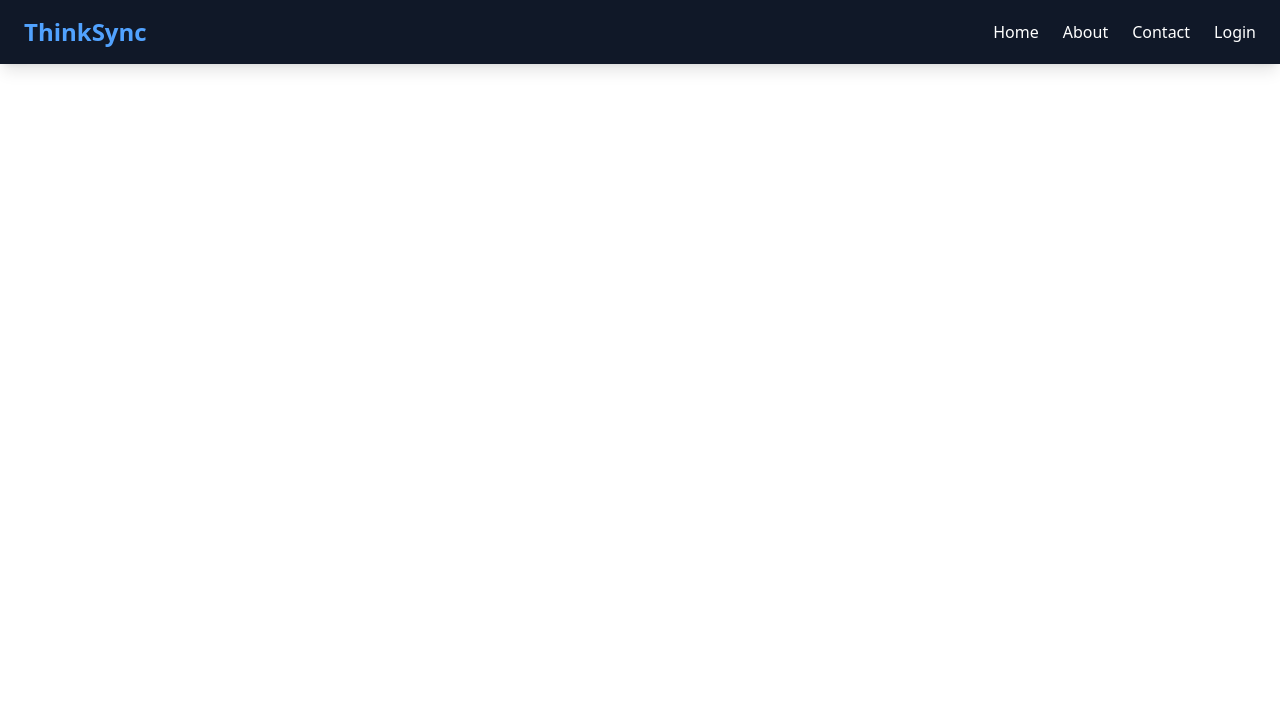
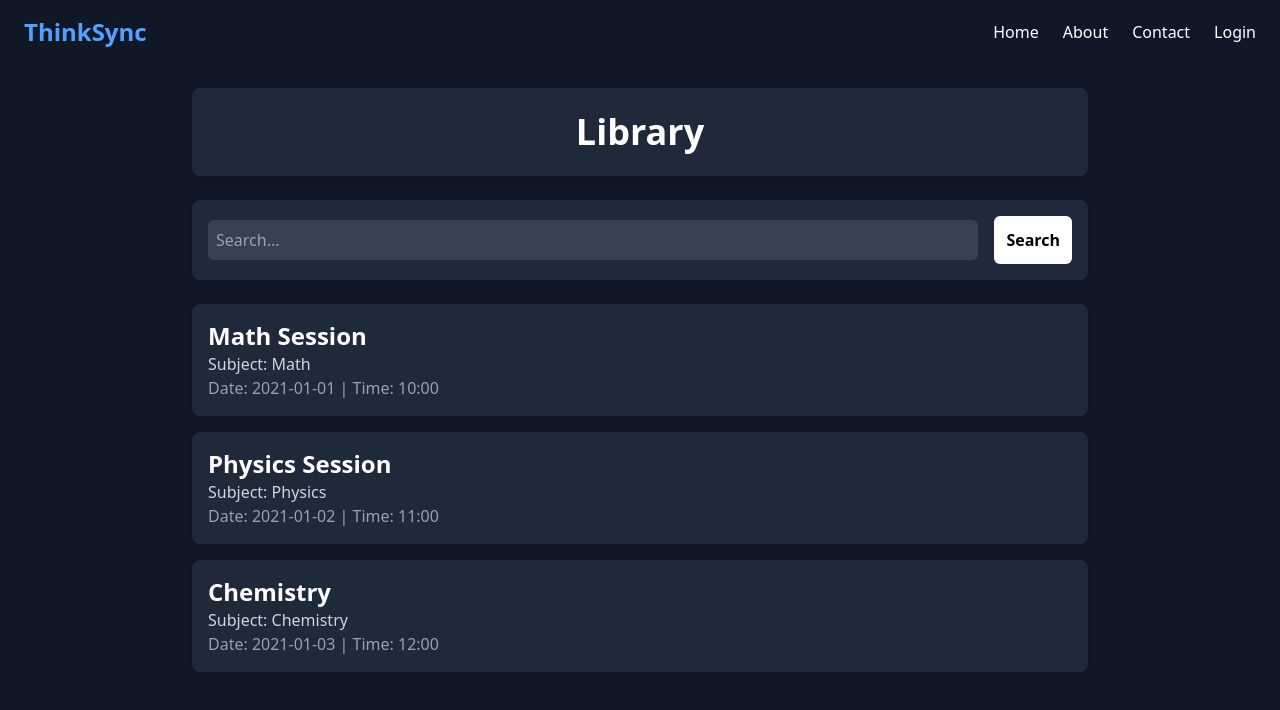
Before and after one commit to Moeed-Chughtai/ICHack25, a React (Vite) app in the folder frontend/: page /library in a window 1280 px wide. Shown: the top 710 px of the page. Built offline with nearby package versions, Linux system fonts and the light colour scheme.

Commit message:
things happen

```diff
--- a/frontend/src/App.jsx
+++ b/frontend/src/App.jsx
@@ -5,6 +5,7 @@ import Navbar from './components/Navbar'
 import Home from './pages/Home'
 import Report from './pages/Report'
 import Analysis from './pages/Analysis'
+import Library from './pages/Library'
 
 import { BrowserRouter as Router, Routes, Route } from "react-router-dom";
 
@@ -20,6 +21,7 @@ function App() {
         <Route path="/" element={<Home />} />
         <Route path="/analysis" element={<Analysis />} />
         <Route path="/report" element={<Report />} />
+        <Route path="/library" element={<Library />} />
         {/* <Route path="/" element={<Contact />} /> */}
       </Routes>
     </Router>
--- /dev/null
+++ b/frontend/src/data/Sessions.json
@@ -0,0 +1,22 @@
+{"sessions":
+{
+    "1": {
+        "title": "Math Session",
+        "subject": "Math",
+        "date": "2021-01-01",
+        "time": "10:00"
+    },
+    "2": {
+        "title": "Physics Session",
+        "subject": "Physics",
+        "date": "2021-01-02",
+        "time": "11:00"
+    },
+    "3": {
+        "title": "Chemistry",
+        "subject": "Chemistry",
+        "date": "2021-01-03",
+        "time": "12:00"
+    }
+}
+}
--- a/frontend/src/pages/Library.jsx
+++ b/frontend/src/pages/Library.jsx
@@ -1,11 +1,53 @@
-import React from 'react'
+import React, { useState } from "react";
+import sessionData from "../data/Sessions.json";
 
 const Library = () => {
+  const [searchTerm, setSearchTerm] = useState("");
+  const [filter, setFilter] = useState("");
+
+  const sessions = sessionData.sessions;
+
+  const filteredSessions = Object.values(sessions).filter(session =>
+    session.title.toLowerCase().includes(searchTerm.toLowerCase()) ||
+    session.subject.toLowerCase().includes(searchTerm.toLowerCase())
+  );
+
   return (
-    <div>
+    <div className="bg-gray-900 text-white min-h-screen p-6 flex flex-col items-center">
+      <div className="bg-gray-800 p-6 rounded-lg shadow-lg w-full max-w-4xl text-center mb-6">
+        <h2 className="text-4xl font-bold text-white">Library</h2>
+      </div>
 
+      <div className="w-full max-w-4xl flex items-center justify-between bg-gray-800 p-4 rounded-lg shadow-md">
+        <input
+          type="text"
+          placeholder="Search..."
+          value={searchTerm}
+          onChange={(e) => setSearchTerm(e.target.value)}
+          className="w-full p-2 bg-gray-700 text-white rounded-md mr-4"
+        />
+        <button
+          className="bg-white hover:bg-gray-200 text-black font-semibold p-3 rounded-md transition"
+        >
+          Search
+        </button>
+      </div>
+
+      <div className="w-full max-w-4xl mt-6">
+        {filteredSessions.length > 0 ? (
+          filteredSessions.map((session, index) => (
+            <div key={index} className="bg-gray-800 p-4 rounded-lg shadow-md mb-4">
+              <h3 className="text-2xl font-bold text-white">{session.title}</h3>
+              <p className="text-gray-300">Subject: {session.subject}</p>
+              <p className="text-gray-400">Date: {session.date} | Time: {session.time}</p>
+            </div>
+          ))
+        ) : (
+          <p className="text-gray-300 text-center mt-4">No matching results found.</p>
+        )}
+      </div>
     </div>
-  )
-}
+  );
+};
 
-export default Library
+export default Library;
--- a/frontend/src/pages/Report.jsx
+++ b/frontend/src/pages/Report.jsx
@@ -1,13 +1,28 @@
 import React, { useState } from "react";
-import { useLocation } from "react-router-dom";
+import { useLocation , useNavigate } from "react-router-dom";
+import sessionData from "../data/Sessions.json"; // Import the JSON data
 
 const Report = () => {
   const location = useLocation();
+  const navigate = useNavigate();
+
   const initialData = location.state || { title: "", subject: "" }; // Default values
+
+  const getCurrentDate = () => {
+    const today = new Date();
+    return today.toISOString().split("T")[0]; // Format: YYYY-MM-DD
+  };
+
+  const getCurrentTime = () => {
+    const now = new Date();
+    return now.toTimeString().split(" ")[0].slice(0, 5); // Format: HH:MM
+  };
 
   const [formData, setFormData] = useState({
     title: initialData.title,
     subject: initialData.subject,
+    date: getCurrentDate(),
+    time: getCurrentTime()
   });
 
   const handleChange = (e) => {
@@ -16,8 +31,14 @@ const Report = () => {
 
   const handleSubmit = (e) => {
     e.preventDefault();
-    console.log("Submitted Report:", formData);
+
+    // Add new report to the JSON data
+    const newSessionId = Object.keys(sessionData.sessions).length + 1;
+    sessionData.sessions[newSessionId] = formData;
+
+    console.log("Updated Sessions:", sessionData);
     alert("Report Submitted Successfully!");
+    navigate("/library");
   };
 
   return (
@@ -49,6 +70,30 @@ const Report = () => {
           />
         </div>
 
+        <div className="mb-4">
+          <label className="block text-gray-300">Date</label>
+          <input
+            type="date"
+            name="date"
+            value={formData.date}
+            onChange={handleChange}
+            className="w-full p-2 bg-gray-700 text-white rounded-md"
+            required
+          />
+        </div>
+
+        <div className="mb-4">
+          <label className="block text-gray-300">Time</label>
+          <input
+            type="time"
+            name="time"
+            value={formData.time}
+            onChange={handleChange}
+            className="w-full p-2 bg-gray-700 text-white rounded-md"
+            required
+          />
+        </div>
+
         <h2 className="text-2xl font-bold text-white mb-4">Movement Graph</h2>
         <h2 className="text-2xl font-bold text-white mb-4">Students</h2>
 
```
